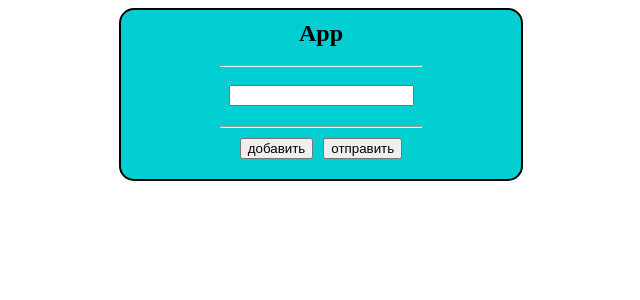
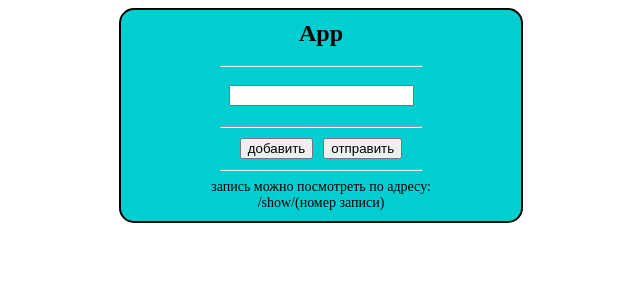
Before and after one commit to ArsenyNovak/lkjh8844, a Flask app: page / in a window 1280 px wide. Shown: the top 300 px of the page, without its empty margins (319-959 px from the left). Run offline with Flask 3, Linux system fonts and the light colour scheme; some libraries are stand-ins or nearby versions.

Commit message:
add describe on main page: how to redirect on show_note page

```diff
--- a/static/css/styles.css
+++ b/static/css/styles.css
@@ -10,6 +10,12 @@ ul {
     list-style-type: none;
     padding: 0;
     margin: 0;
+}
+
+p {
+    margin: auto;
+    font-size: 14px;
+    text-align: center;
 }
 
 .wrapper {
--- a/templates/index.html
+++ b/templates/index.html
@@ -12,5 +12,8 @@
       <button type="button" id="add">добавить</button>
       <button type="submit">отправить</button>
   </div>
+  <hr>
+  <p>запись можно посмотреть по адресу: </p>
+  <p>/show/(номер записи)</p>
 </form>
 {% endblock %}
```
